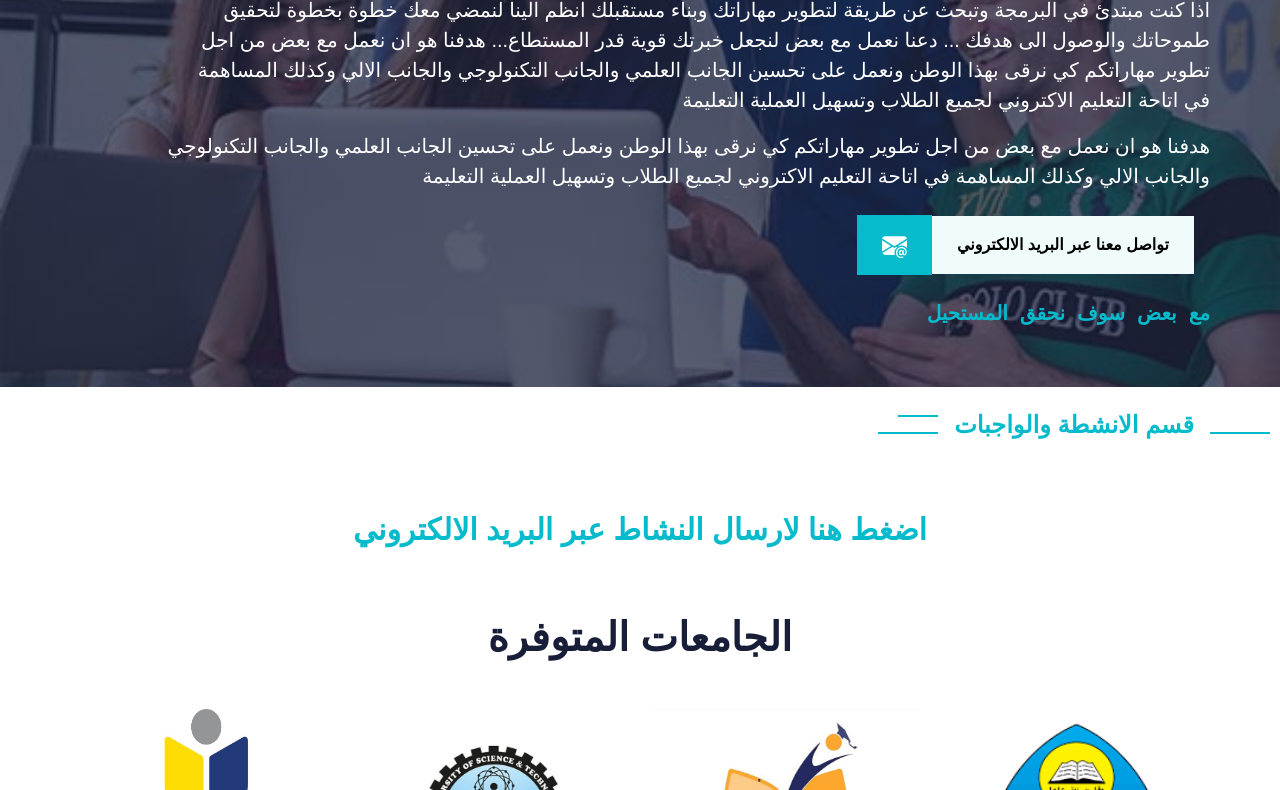
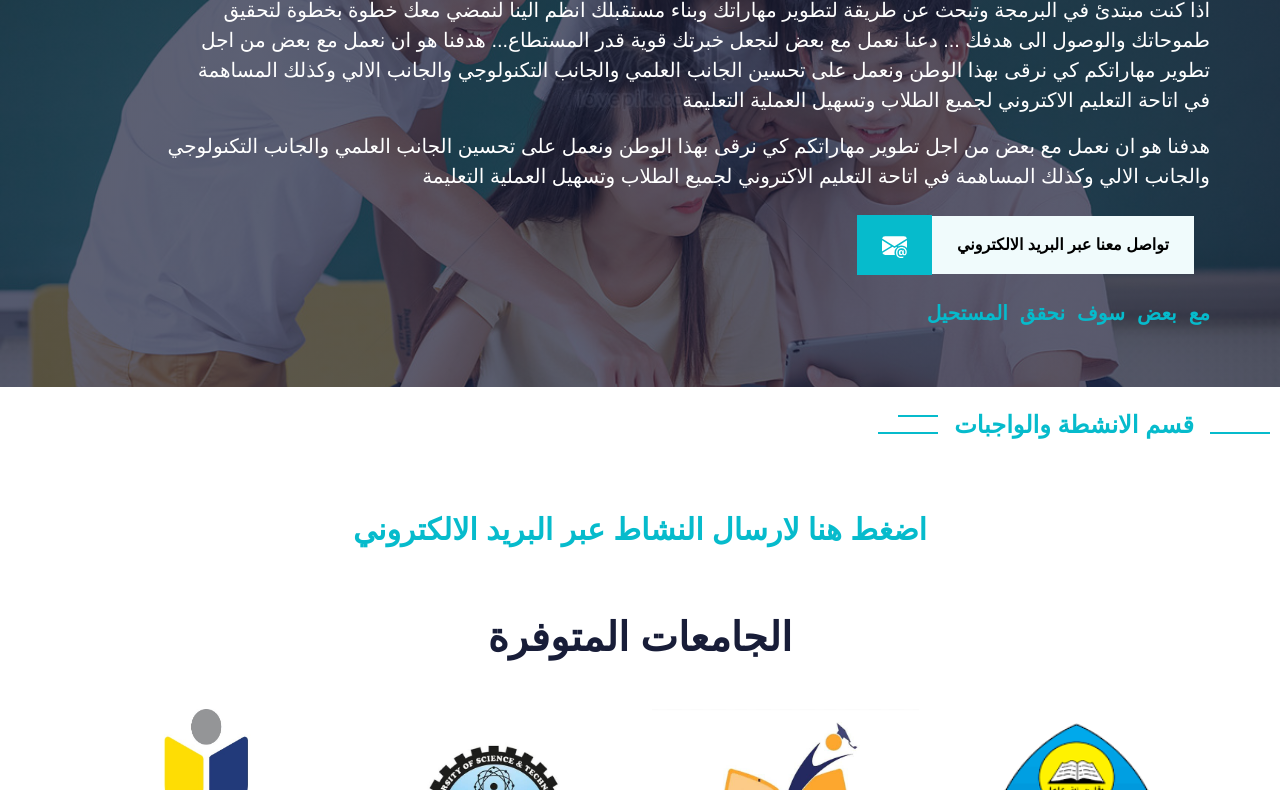
Before and after one commit to KingShaheen7/AS, a plain HTML site: page index.html in a window 1280 px wide. Shown: the part 285-1075 px from the top of the page. Drawn offline with Linux system fonts and the light colour scheme.

Commit message:
Update style.css

```diff
--- a/css/style.css
+++ b/css/style.css
@@ -214,7 +214,7 @@ html, body {
 
 .page-header {
   background: linear-gradient(rgba(24, 29, 56, 0.7), rgba(24, 29, 56, 0.7)),
-    url(../img/cat-2.jpg);
+    url(../img/studentsGeneral.jpg);
   background-position: center center;
   background-repeat: no-repeat;
   background-size: cover;
```
